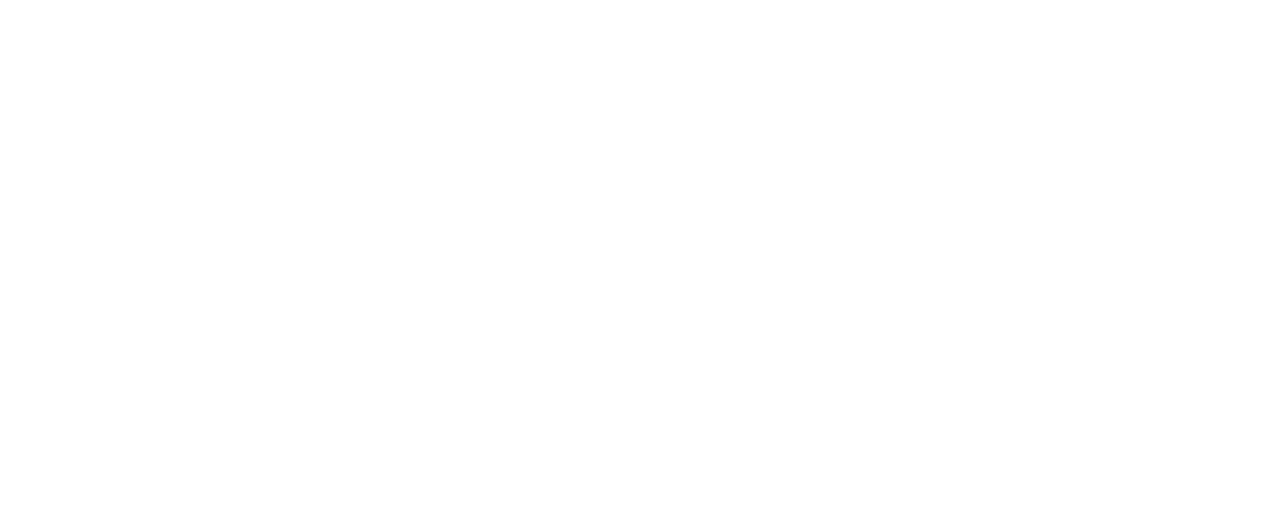
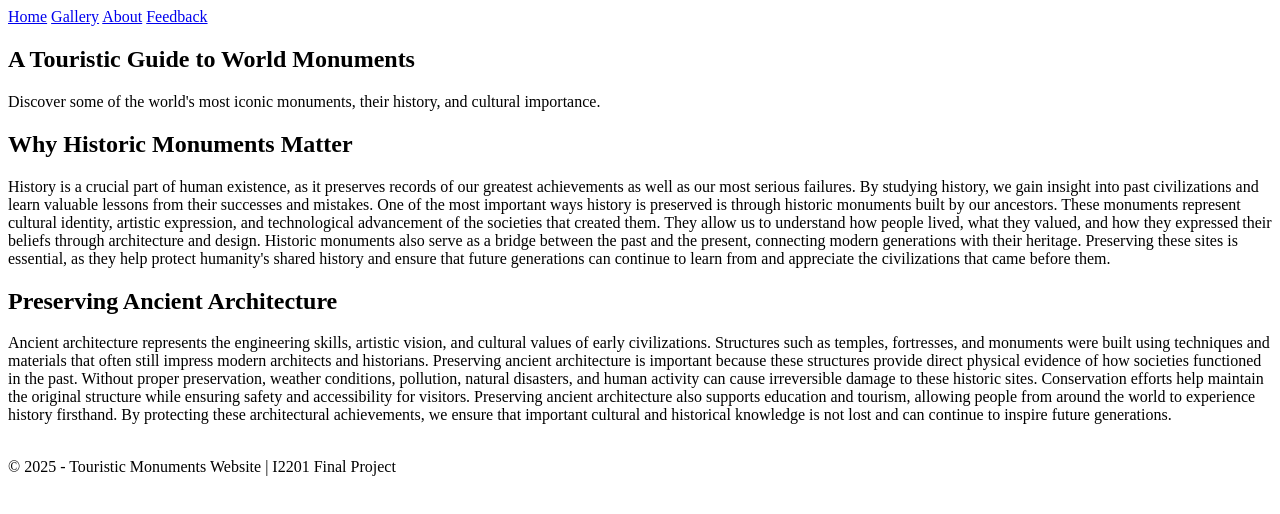
Before and after one commit to haniMohtar/touristic-website, a plain HTML site: page index.html in a window 1280 px wide. Drawn offline with Linux system fonts and the light colour scheme.

Commit message:
started index.html

```diff
--- a/index.html
+++ b/index.html
@@ -3,9 +3,70 @@
     <head>
         <meta charset="UTF-8">
         <link rel="stylesheet" href="css/styles.css">
-        <title></title>
+        <title>Touristic Website</title>
     </head>
     <body>
+        <header>
+            <nav>
+                <a href="index.html">Home</a>
+                <a href="gallery.html">Gallery</a>
+                <a href="about.html">About</a>
+                <a href="feedback.html">Feedback</a>
+            </nav>
+        </header>
+        <main>
+            <section class="top">
+                <h1>A Touristic Guide to World Monuments</h1>
+                <p>Discover some of the world's most iconic monuments, their history, and cultural importance.</p>
+            </section>
+
+            <section class="articales">
+                <article>
+                    <h2>Why Historic Monuments Matter</h2>
+                    <p>
+                    History is a crucial part of human existence, as it preserves records of our greatest
+                    achievements as well as our most serious failures. By studying history, we gain insight
+                    into past civilizations and learn valuable lessons from their successes and mistakes.
+                    One of the most important ways history is preserved is through historic monuments built
+                    by our ancestors. These monuments represent cultural identity, artistic expression, and
+                    technological advancement of the societies that created them. They allow us to understand
+                    how people lived, what they valued, and how they expressed their beliefs through architecture
+                    and design. Historic monuments also serve as a bridge between the past and the present,
+                    connecting modern generations with their heritage. Preserving these sites is essential,
+                    as they help protect humanity's shared history and ensure that future generations can
+                    continue to learn from and appreciate the civilizations that came before them.
+                </p>
+                </article>
+
+                <article>
+                    <h2>Preserving Ancient Architecture</h2>
+                    <p>
+                        Ancient architecture represents the engineering skills, artistic vision, and cultural
+                        values of early civilizations. Structures such as temples, fortresses, and monuments were
+                        built using techniques and materials that often still impress modern architects and
+                        historians. Preserving ancient architecture is important because these structures provide
+                        direct physical evidence of how societies functioned in the past. Without proper
+                        preservation, weather conditions, pollution, natural disasters, and human activity can
+                        cause irreversible damage to these historic sites. Conservation efforts help maintain the
+                        original structure while ensuring safety and accessibility for visitors. Preserving ancient
+                        architecture also supports education and tourism, allowing people from around the world to
+                        experience history firsthand. By protecting these architectural achievements, we ensure
+                        that important cultural and historical knowledge is not lost and can continue to inspire
+                        future generations.
+                    </p>
+
+                </article>
+            </section>
+
+            <section class="featured-monumnets">
+                <img src="" alt="">
+                <img src="" alt="">
+                <img src="" alt="">
+            </section>
+        </main>
+        <footer>
+            © 2025 - Touristic Monuments Website | I2201 Final Project
+        </footer>
         <script src="js/main.js"></script>
     </body>
 </html>
```
